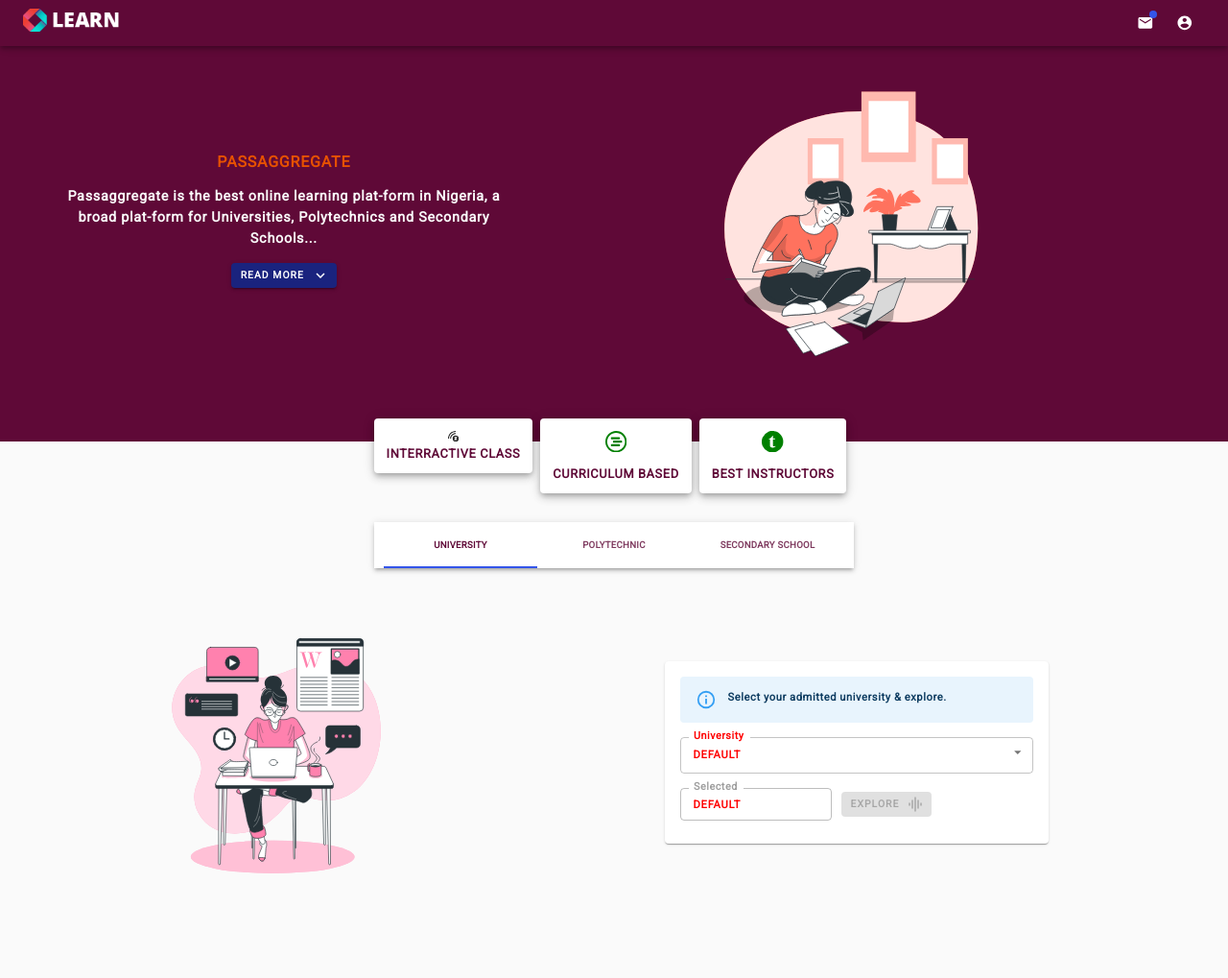
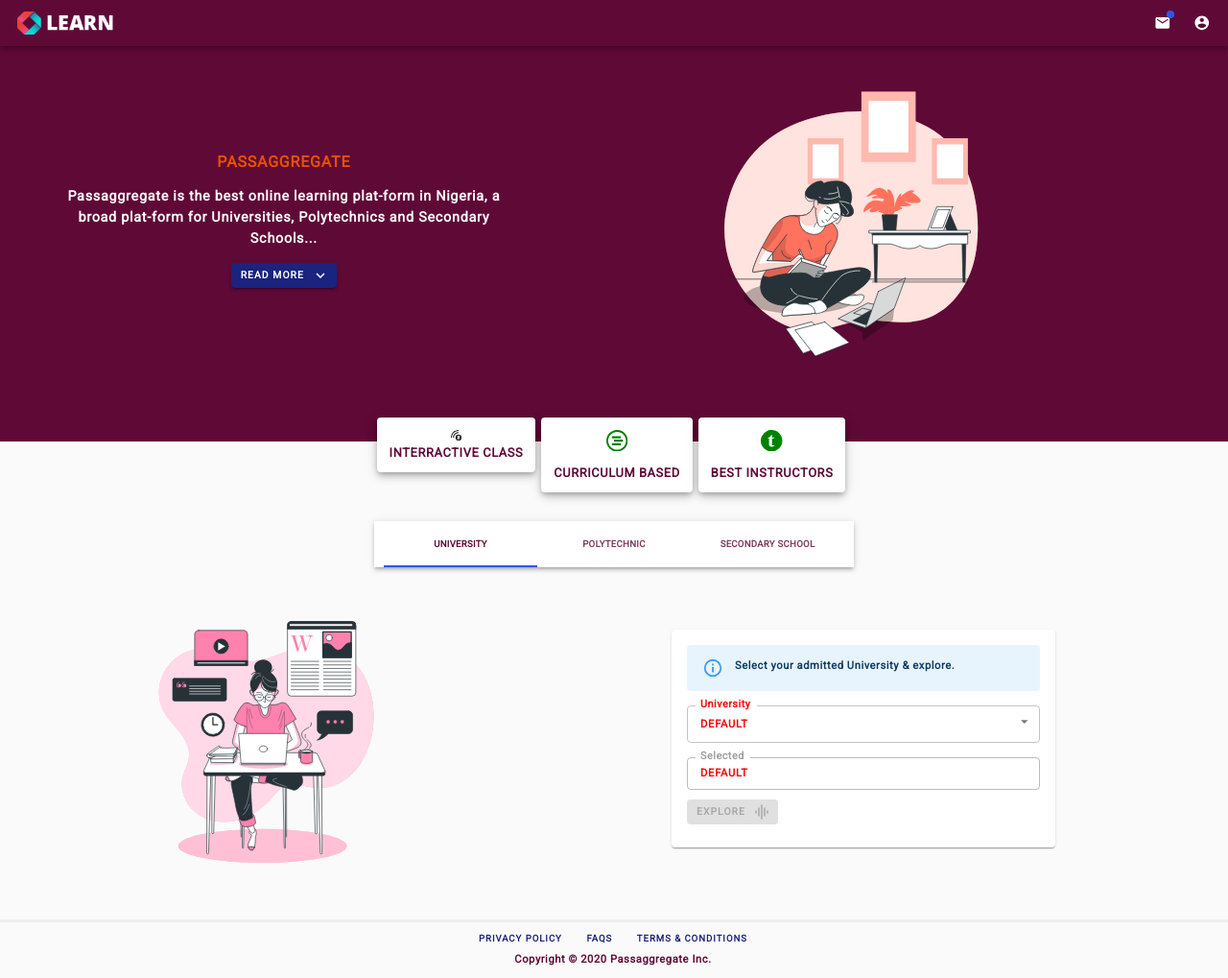
Before and after one commit to Holuwashina/next-passaggregate, a Next.js app: page / in a window 1280 px wide. Shown: the whole page at 96% size. Before the commit the page ends 986 px from the top, so only its background shows below. Built offline with nearby package versions, Linux system fonts and the light colour scheme; a web font is replaced by a local one.

Commit message:
Small fixes... 07-12-20

```diff
--- /dev/null
+++ b/components/Footer.tsx
@@ -0,0 +1,38 @@
+import { makeStyles, Theme } from '@material-ui/core/styles';
+import { Button, Container, Grid, Typography } from '@material-ui/core';
+
+const Footer = () => {
+  const footer = useStyles();
+  const today = new Date();
+  const year = today.getFullYear();
+
+  return (
+    <div className={footer.root}>
+      <Container maxWidth='xs'>
+        <Grid container justify='center' spacing={1}>
+          <Grid item>
+            <Button variant='text'>Privacy policy</Button>
+          </Grid>
+          <Grid item>
+            <Button variant='text'>Faqs</Button>
+          </Grid>
+          <Grid item>
+            <Button variant='text'>Terms & Conditions</Button>
+          </Grid>
+          <Typography gutterBottom variant='body2'>
+          Copyright &#xa9; {year} Passaggregate Inc.
+        </Typography>
+        </Grid>
+      </Container>
+    </div>
+  );
+}
+
+const useStyles = makeStyles((theme: Theme) => ({
+  root: {
+    paddingTop: 5,
+    borderTop: 'outset'
+  },
+}));
+
+export default Footer;
--- a/components/Header.tsx
+++ b/components/Header.tsx
@@ -3,7 +3,7 @@
 import { makeStyles, Theme } from '@material-ui/core/styles';
 import { AppBar, Toolbar, IconButton, Badge, Box } from '@material-ui/core';
 import AccountCircle from '@material-ui/icons/AccountCircle';
-import MenuIcon from '@material-ui/icons/Menu';
+import WidgetsIcon from '@material-ui/icons/Widgets';
 import MailIcon from '@material-ui/icons/Mail';
 
 
@@ -13,22 +13,14 @@
   return (
     <AppBar color='primary' position='fixed'>
       <Toolbar variant='dense'>
-        <IconButton
-          edge='start'
-          className={header.menu}
-          color='inherit'
-          aria-label='menu'
-        >
-          <MenuIcon />
-        </IconButton>
 
-        <Link href='/'>
-          <a className={header.img}>
+        <Link href='/' passHref>
+          <IconButton>
             <Image width={100} height={24} src='/images/logo.png' alt='passaggregate' />
-          </a>
+          </IconButton>
         </Link>
 
-        <Box style={{ marginLeft: 'auto' }}>
+        <Box style={{ marginLeft: 'auto', display: 'inline-flex' }}>
           <IconButton>
             <Badge color='secondary' variant='dot'>
               <MailIcon />
@@ -37,6 +29,13 @@
           <IconButton>
             <AccountCircle />
           </IconButton>
+          <IconButton
+            className={header.menu}
+            color='inherit'
+            aria-label='menu'
+          >
+            <WidgetsIcon />
+          </IconButton>
         </Box>
       </Toolbar>
     </AppBar>
@@ -44,12 +43,7 @@
 }
 
 
-const useStyles = makeStyles((theme:Theme) => ({
-  img: {
-    [theme.breakpoints.down('sm')]: {
-      display: 'none',
-    },
-  },
+const useStyles = makeStyles((theme: Theme) => ({
 
   menu: {
     display: 'none',
--- a/components/HeroNote.tsx
+++ b/components/HeroNote.tsx
@@ -25,7 +25,7 @@
     <div className={heronote.root}>
       <Grid
         container
-        spacing={1}
+        spacing={3}
         justify='center'
       >
         {noteCard.map((card) => (
--- a/components/Platform.tsx
+++ b/components/Platform.tsx
@@ -35,14 +35,14 @@
               {data.index === 0 && (
                 <SelectionCard
                   platform={UNIVERSITY}
-                  message='Select your admitted university & explore.'
+                  message='Select your admitted University & explore.'
                 />
               )}
 
               {data.index === 1 && (
                 <SelectionCard
                   platform={POLYTECHNIC}
-                  message='Select your admitted polytechnic & explore.'
+                  message='Select your admitted Polytechnic & explore.'
                 />
               )}
 
--- a/components/SelectionCard.tsx
+++ b/components/SelectionCard.tsx
@@ -14,7 +14,13 @@
 } from "@material-ui/core";
 
 interface props {
-  platform: any,
+  platform: {
+    index: string,
+    list: {
+      shortcode: string,
+      fullname: string
+    }[]
+  },
   message: string,
 };
 
@@ -45,14 +51,15 @@
               label={index}
             >
               <MenuItem value='DEFAULT'>DEFAULT</MenuItem>
-              {list.map((data:string) => (
-                <MenuItem key={data} value={data}>
-                  {data}
+              {list.map((data) => (
+                <MenuItem key={data.shortcode} value={data.fullname}>
+                  {data.shortcode}
                 </MenuItem>
               ))}
             </Select>
           </FormControl>
           <TextField
+          fullWidth
             size='small'
             variant='outlined'
             disabled
@@ -60,12 +67,12 @@
             value={select}
           />
           <Button
-            style={{ margin: "4px 10px 0" }}
+            style={{ marginTop: 10 }}
             disabled={select === "DEFAULT"}
             endIcon={<GraphicEqIcon />}
           >
             Explore
-      </Button>
+          </Button>
         </CardContent>
       </Card>
     </>
--- a/data/data.tsx
+++ b/data/data.tsx
@@ -1,17 +1,45 @@
 export const UNIVERSITY = {
   index: "University",
-    list: ["TASUED", "LAUTECH"],
+  list: [
+    {
+      shortcode: "TASUED",
+      fullname: "Tai Solarin University of Education"
+    },
+    {
+      shortcode: "LAUTECH",
+      fullname: "Ladoke Akintola University of Technology"
+    }
+  ]
 };
 
 export const POLYTECHNIC = {
   index: "Polytechnic",
-    list: ["POLY IBADAN", "IRE POLY"],
+  list: [
+    {
+      shortcode: "POLY IBADAN",
+      fullname: "The Polytechnic Ibadan"
+    },
+    {
+      shortcode: "MAPOLY",
+      fullname: "Moshood Abiola Polytechnic"
+    }
+  ]
 };
 
 export const SECONDARY = {
   index: "Sec School",
-    list: ["JUNIOR SEC. SCHOOL", "SENIOR SEC. SCHOOL"],
+  list: [
+    {
+      shortcode: "JSS 1 - 3",
+      fullname: "Junior Secondary School"
+    },
+    {
+      shortcode: "SSS 1 - 3",
+      fullname: "Senior Secondary School"
+    }
+  ]
 };
+
 
 //PLATFORMS GRID IMAGES
 export const PLATFORM = [
--- a/pages/_app.tsx
+++ b/pages/_app.tsx
@@ -6,6 +6,7 @@
 import theme, { themeIcon } from '../styles/theme';
 import Header from '../components/Header';
 import { IconContext } from 'react-icons'
+import Footer from '../components/Footer';
 
 function App({ Component, pageProps }: AppProps) {
   React.useEffect(() => {
@@ -28,6 +29,7 @@
         <CssBaseline />
         <Header />
         <Component {...pageProps} />
+        <Footer />
       </IconContext.Provider>
       </ThemeProvider>
     </>
--- a/styles/theme.ts
+++ b/styles/theme.ts
@@ -4,6 +4,9 @@
 import 'fontsource-roboto';
 
 const theme = createMuiTheme({
+    //Global
+    spacing: 2,
+
     // Customizing the palette
     palette: {
         primary: {
@@ -43,7 +46,10 @@
         body1: {
             fontWeight: 600,
             letterSpacing: '0.05em',
-            fontSize: '0.9rem',
+            fontSize: '0.7rem',
+            '@media (min-width:600px)': {
+                fontSize: '0.9rem',
+            }
         },
 
         body2: {
@@ -88,7 +94,7 @@
                 },
             },
             textSizeSmall: {
-                fontSize: '0.65rem',
+                fontSize: '0.6rem',
             },
             textPrimary: {
                 color: indigo[900],
@@ -131,8 +137,11 @@
         MuiFormLabel: {
             root: {
                 color: 'red',
-                fontSize: '0.9rem',
+                fontSize: '0.8rem',
                 fontWeight: 600,
+                '@media (min-width:600px)': {
+                    fontSize: '0.9rem',
+                }
             },
         },
 
@@ -154,9 +163,13 @@
 
         MuiInputBase: {
             input: {
+                textTransform: 'uppercase',
                 color: 'red',
-                fontSize: '0.7rem',
+                fontSize: '0.6rem',
                 fontWeight: 600,
+                '@media (min-width:600px)': {
+                    fontSize: '0.7rem',
+                }
             },
         },
     },
```
Lines whose indentation alone changed are shown as unchanged.
